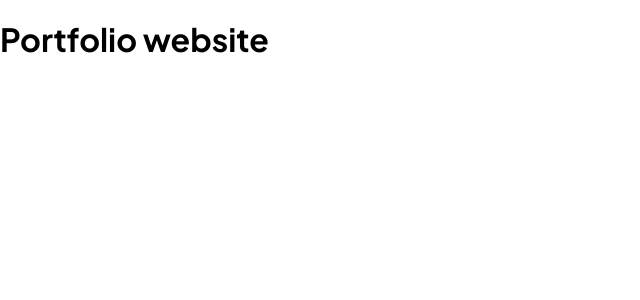
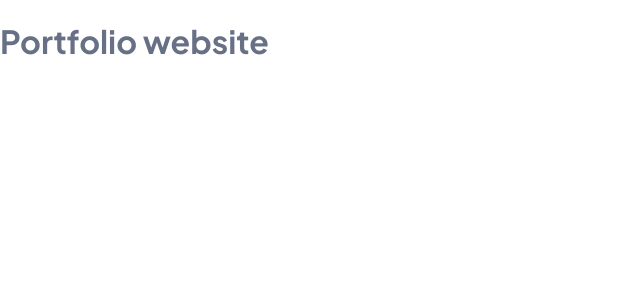
Before and after one commit to agrajy10/portfolio-website, a React (Vite) app: page / in a window 1280 px wide. Shown: the top 300 px of the page, without its empty margins (0-640 px from the left). Built offline with nearby package versions, Linux system fonts and the light colour scheme; the HTML template or start-up script is replaced by a standard one.

Commit message:
Updated styles

```diff
--- a/src/styles/globalStyle.js
+++ b/src/styles/globalStyle.js
@@ -40,6 +40,18 @@ const GlobalStyle = createGlobalStyle`
 
   body {
     font-family:PlusJakartaSans, sans-serif;
+    background-color:${({ theme }) => theme.bg};
+    color:${({ theme }) => theme.color};
+    line-height:1.9;
+  }
+
+  h1,h2,h3 {
+    line-height:1.3;
+    font-weight:700;
+  }
+
+  img {
+    max-width:100%;
   }
 `;
 
--- a/src/styles/theme.js
+++ b/src/styles/theme.js
@@ -23,7 +23,8 @@ export const lightTheme = {
   button: {
     primary: {
       bg: '#1E2432',
-      color: '#ffffff'
+      color: '#ffffff',
+      borderColor: '#1E2432'
     },
     secondary: {
       bg: '#ffffff',
```
